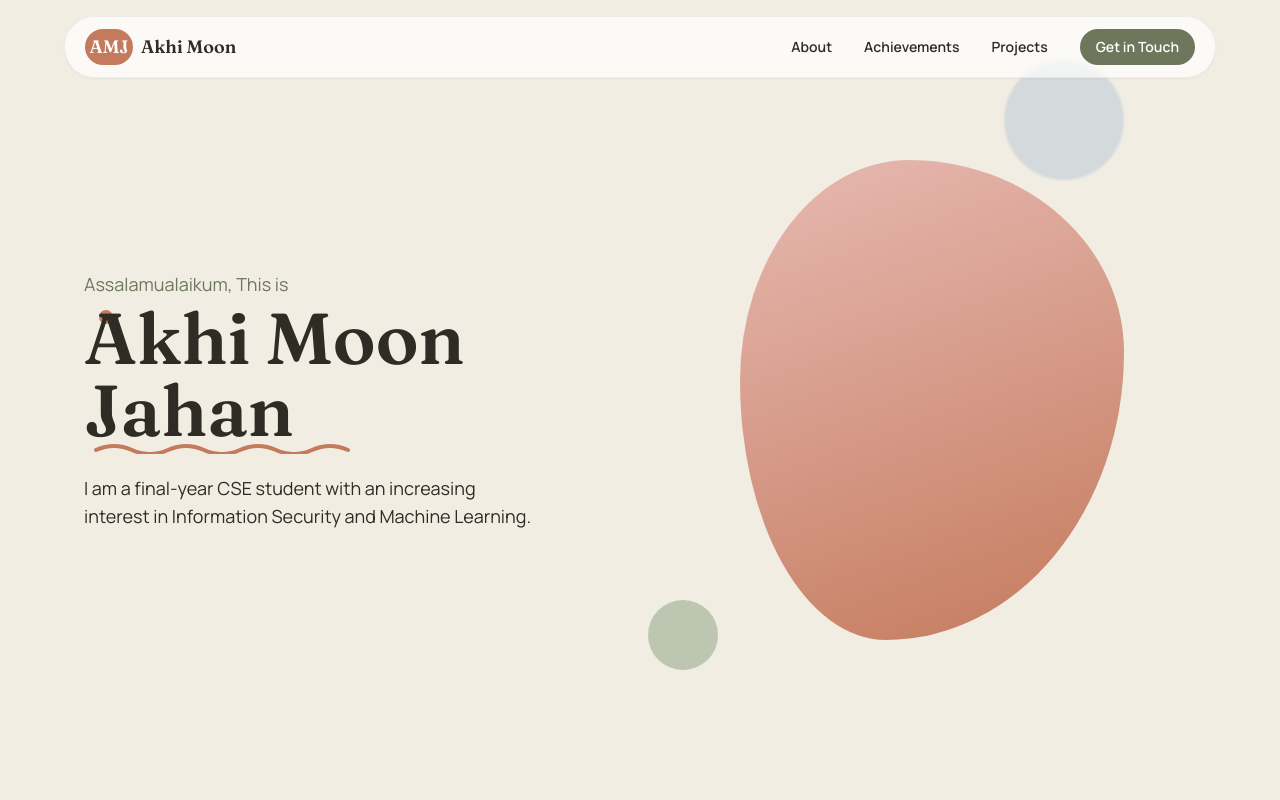
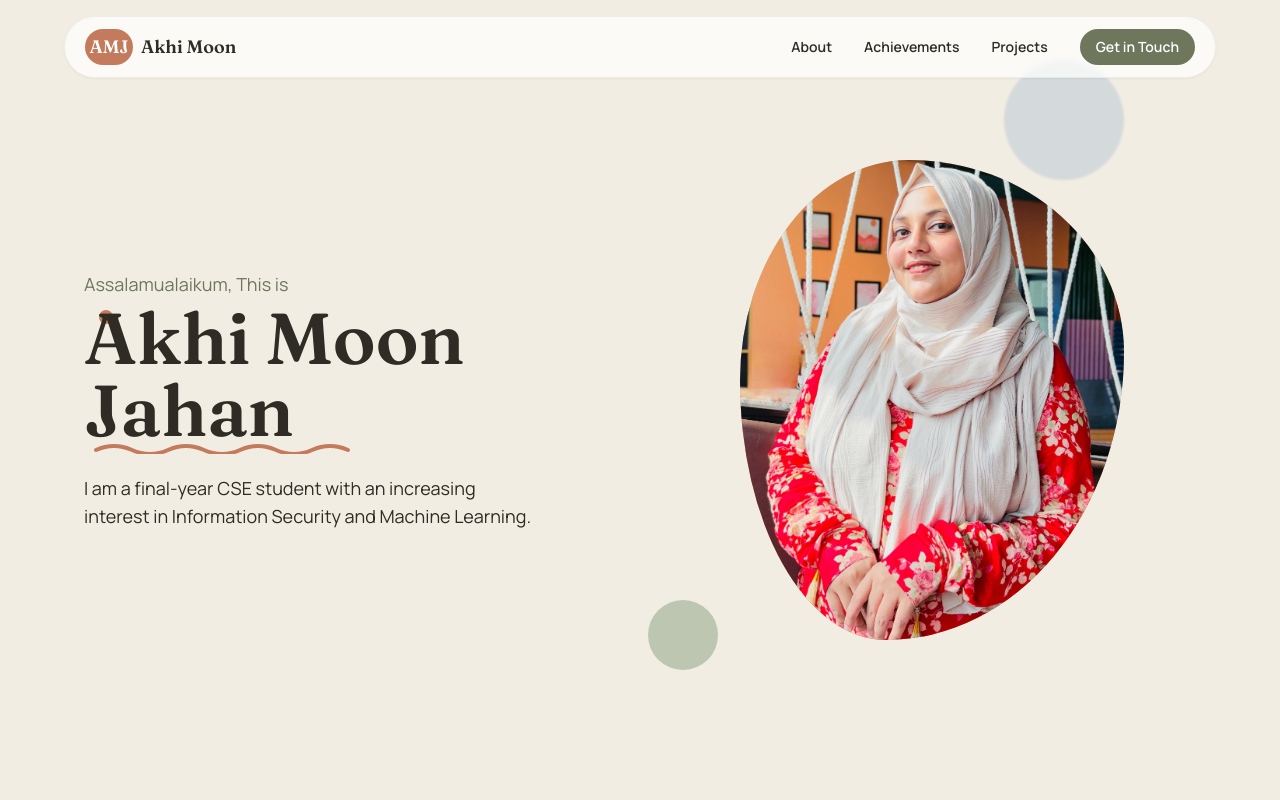
Before and after one commit to akhi-moon/portfolio, a plain HTML site: page index.html in a window 1280 px wide. Shown: the top 800 px of the page. Drawn offline with nearby package versions, Linux system fonts and the light colour scheme.

Commit message:
Update index.html

```diff
--- a/index.html
+++ b/index.html
@@ -83,7 +83,7 @@
 
   <div class="relative photo-in">
     <div class="blob w-full aspect-[4/5] max-w-sm mx-auto overflow-hidden relative" style="background:linear-gradient(160deg,var(--blush),var(--terracotta))">
-      <img src="images\1000245673.jpg" alt="portrait" class="absolute inset-0 w-full h-full object-cover" onerror="this.style.display='none'">
+      <img src="media\1000245673.jpg" alt="portrait" class="absolute inset-0 w-full h-full object-cover" onerror="this.style.display='none'">
     </div>
     <div class="dot -z-10" style="width:70px;height:70px;background:var(--sage);bottom:-30px;left:-20px;opacity:.7"></div>
   </div>
```
